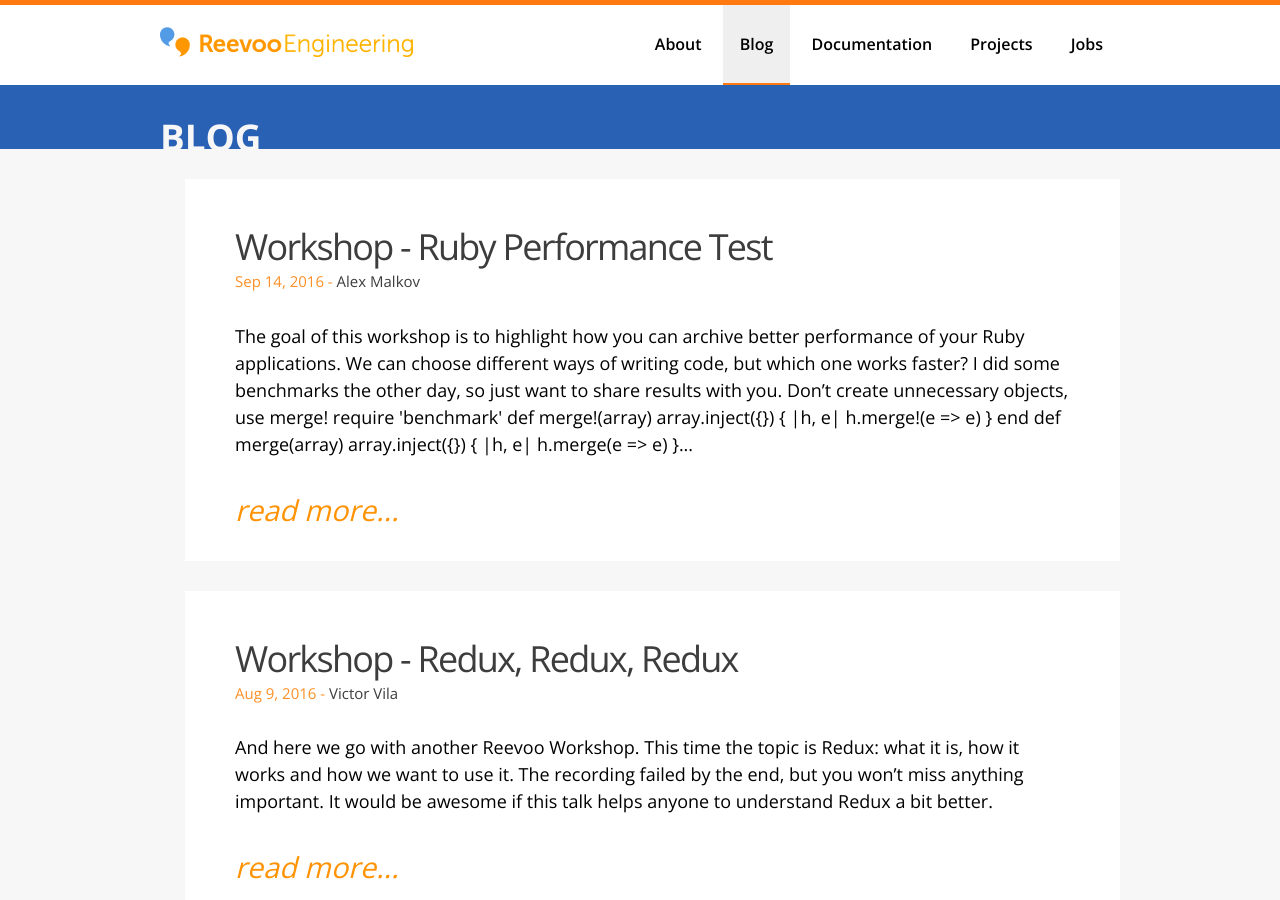
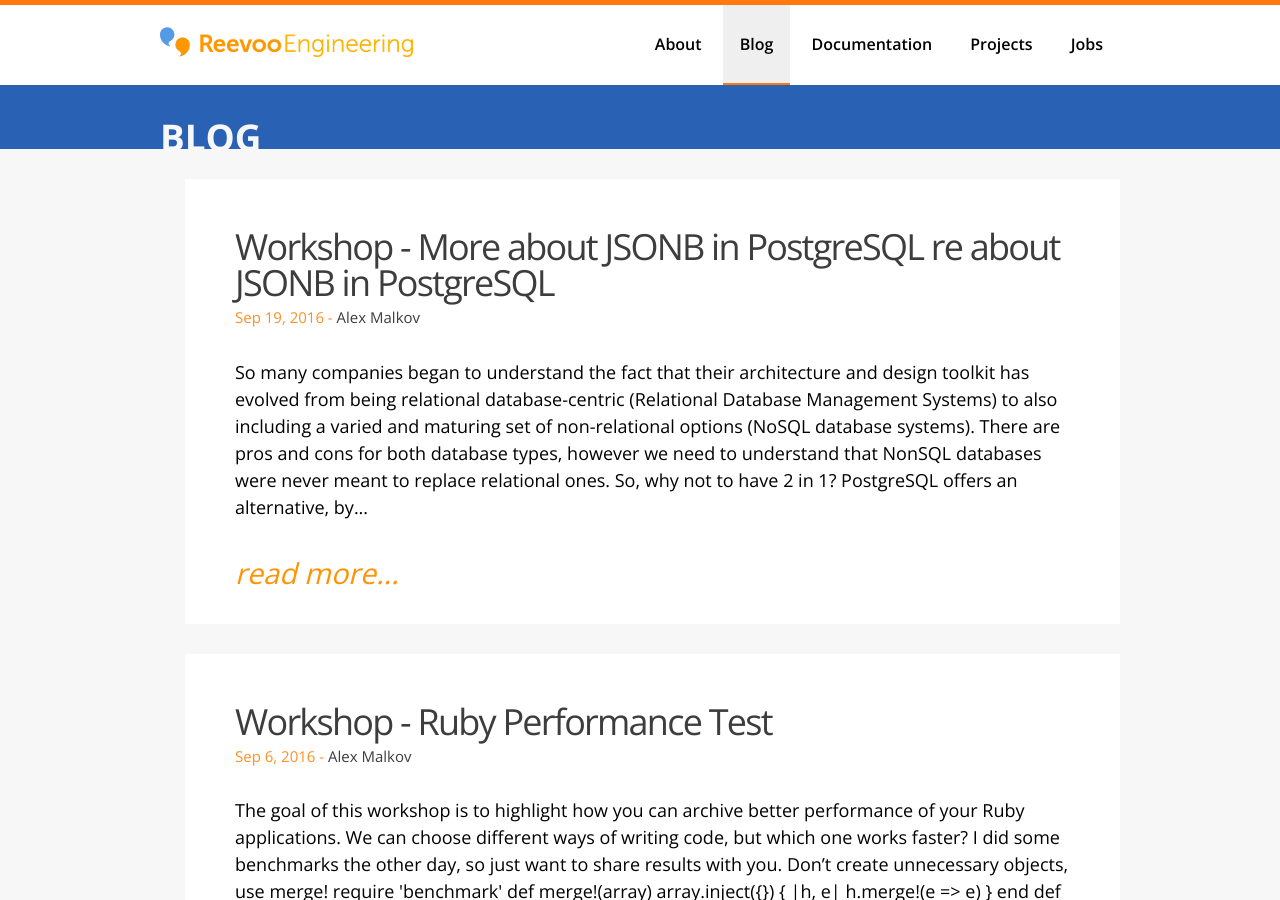
Before and after one commit to reevoo/reevoo.github.io, a Jekyll site: the page built from blog.html, in a window 1280 px wide and 900 px high. Built offline with Jekyll 4.4.1, drawn with Linux system fonts in a browser that asks for light colours; some of the changed lines change nothing that is shown.

Commit message:
add_postgresql_jsonb_workshop

```diff
--- a/_posts/2016-09-14-workshop-ruby-performance-test.md
+++ b/_posts/2016-09-06-workshop-ruby-performance-test.md
@@ -1,7 +1,7 @@
 ---
 layout: post
 title:  Workshop - Ruby Performance Test
-date:   2016-09-14 11:00
+date:   2016-09-06 11:00
 categories: blog
 navId: blog
 author: Alex Malkov
--- /dev/null
+++ b/_posts/2016-09-20-workshop-more-about-jsonb-in-postgresql.md
@@ -0,0 +1,295 @@
+---
+layout: post
+title:  Workshop - More about JSONB in PostgreSQL                                                                                                                                                                   re about JSONB in PostgreSQL
+date:   2016-09-19 13:00
+categories: blog
+navId: blog
+author: Alex Malkov
+github: amalkov
+---
+
+So many companies began to understand the fact that their architecture and design toolkit has evolved from being relational database-centric (Relational Database Management Systems) to also including a varied and maturing set of non-relational options (NoSQL database systems).
+There are pros and cons for both database types, however we need to understand that NonSQL databases were never meant to replace relational ones.
+
+So, why not to have 2 in 1?
+PostgreSQL offers an alternative, by providing special data types with a loose structure, which mimic NoSQL behavior on a RDBMS
+
+
+## Setup
+
+{% highlight bash %}
+$: createdb json_test
+$: psql json_test
+{% endhighlight %}
+
+{% highlight sql %}
+CREATE TABLE users (
+  id serial primary key,
+  jsonb_data jsonb,
+  json_data json,
+  numbers integer
+);
+\d+ users;
+{% endhighlight %}
+
+## JSONB vs JSON
+
+JSON - will store the JSON string "as is" as long as it's valid.
+JSONB - will parse it for indexing sake: trimming extra whitespace, ordering of object keys and overriding existing keys.
+
+This could mean that the JSON data has two items with the same key, but JSONB will have only one key.
+
+Therefor never store a JSON dump for debugging reason from an API call or something similar in JSONB columns.
+
+{% highlight sql %}
+INSERT INTO users(jsonb_data, json_data)
+  VALUES (
+    '{"key1": "value1", "key2": "value 2", "key2": "value 3"}',
+    '{"key1": "value1", "key2": "value 2", "key2": "value 3"}'
+  );
+{% endhighlight %}
+
+{% highlight sql %}
+select * from users;
+ id |              jsonb_data               |                        json_data                         | numbers
+----+---------------------------------------+----------------------------------------------------------+---------
+  2 | {"key1": "value1", "key2": "value 3"} | {"key1": "value1", "key2": "value 2", "key2": "value 3"} |
+{% endhighlight %}
+
+
+## When you would consider JSON/JSONB
+
+- Arbitrary attributes to an entity (you doesn't have control of the attributes)
+- Fetch isolated attributes (name/surname in our sample or card in (Trello)[https://trello.com/])
+- Maintain data that comes from an external service in the same structure and format (as JSON)
+- Avoid transforming data before returning it via your JSON API
+
+
+## No fixed data typing
+
+Be careful, json/jsonb comparisons are sensitive to data type so, for example, the jsonb values "11111" and 11111 are unequal:
+
+{% highlight sql %}
+SELECT '11111'::jsonb, '"11111"'::jsonb, '11111'::jsonb = '"11111"'::jsonb AS "isequal";
+
+  jsonb   |   jsonb    | isequal
+----------+------------+---------
+  11111   |   "11111"  | f
+{% endhighlight %}
+
+In MySQL it will return `true`
+
+{% highlight sql %}
+SELECT '11111' = 11111 ; -- true
+{% endhighlight %}
+
+
+## Filtering
+
+{% highlight sql %}
+INSERT INTO users(jsonb_data) VALUES
+('{"name": "Rob",   "surname": "Banks", "mobile": 11111, "town": "Moron"}'),
+('{"name": "May",   "surname": "Bee",   "mobile": 22222, "town": "Whynot"}'),
+('{"name": "Ken",   "surname": "Bee",   "mobile": 33333, "town": "Whynot"}'),
+('{"name": "Chris", "surname": "Cross", "mobile": 44444, "town": "Crapstone"}');
+
+SELECT jsonb_data->>'name' FROM users WHERE jsonb_data->>'town' = 'Whynot';
+{% endhighlight %}
+
+{% highlight sql %}
+ ?column?
+----------
+ May
+ Ken
+(2 rows)
+{% endhighlight %}
+
+## JSON key exist?
+
+{% highlight sql %}
+INSERT INTO users(jsonb_data) VALUES ('{"random": 555}');
+SELECT count(*) FROM users WHERE jsonb_data ? 'mobile';
+{% endhighlight %}
+
+{% highlight sql %}
+ count
+-------
+     1
+(1 row)
+{% endhighlight %}
+
+## '->>' vs '->'
+
+`->`  will return the attribute as a JSON object
+
+`->>` will return the property as integer or text (the parsed form of the attribute).
+
+## Expand Array
+
+In this case we need to use `->` instead of `->>` as we need to pass JSON object into jsonb_array_elements_text
+{% highlight sql %}
+INSERT INTO users(jsonb_data) VALUES ('{"names": ["Rob", "May", "Ken", "Chris"]}');
+SELECT jsonb_data->>'names' as names FROM users WHERE jsonb_data ? 'names';
+SELECT jsonb_array_elements_text(jsonb_data->'names') as name FROM users WHERE jsonb_data ? 'names';
+{% endhighlight %}
+Note: for 'json' type, need to use json_array_elements_text
+
+## Indexes
+
+Lets seed data first
+{% highlight sql %}
+INSERT INTO users (jsonb_data)
+SELECT ('{"rand":' || (random() * 9999)::integer || '}')::jsonb
+FROM generate_series(1, 1000000) AS x(id);
+{% endhighlight %}
+
+Here we used Series Generating Function as we don't want to seed it manually.
+
+also we need to enable timing
+{% highlight sql %}
+\timing
+{% endhighlight %}
+
+Now let's select some data
+
+{% highlight sql %}
+SELECT COUNT(*) FROM users WHERE (jsonb_data->>'rand') LIKE '%00%';
+ count
+-------
+ 18009
+(1 row)
+
+Time: 255.829 ms
+{% endhighlight %}
+
+{% highlight sql %}
+SELECT COUNT(*) FROM users WHERE (jsonb_data->>'rand')::integer>500;
+ count
+--------
+ 949626
+(1 row)
+
+Time: 389.626 ms
+{% endhighlight %}
+
+And add indexes
+
+{% highlight sql %}
+CREATE INDEX idxrand ON users ((jsonb_data->>'rand'));
+{% endhighlight %}
+
+and select it again
+
+{% highlight sql %}
+SELECT COUNT(*) FROM users WHERE (jsonb_data->>'rand') LIKE '%00%';
+ count
+-------
+ 18009
+(1 row)
+
+Time: 235.776 ms
+{% endhighlight %}
+
+{% highlight sql %}
+SELECT COUNT(*) FROM users WHERE (jsonb_data->>'rand')::integer>500;
+ count
+--------
+ 949626
+(1 row)
+
+Time: 345.102 ms
+{% endhighlight %}
+
+
+## RDBMS vs NonSQL
+
+It would be nice to check how quickly we will get the same data from integer column
+
+{% highlight sql %}
+INSERT INTO users (numbers)
+SELECT (random() * 9999)::INTEGER
+FROM generate_series(1, 1000000) AS x(id);
+{% endhighlight %}
+
+Without indexes
+
+{% highlight sql %}
+SELECT COUNT(*) FROM users WHERE numbers > 500;
+ count
+--------
+ 949796
+(1 row)
+
+Time: 223.077 ms
+{% endhighlight %}
+As expected RDBMS - faster.
+
+And with indexes...
+
+{% highlight sql %}
+CREATE INDEX idxnumbers ON users (numbers);
+SELECT COUNT(*) FROM users WHERE numbers > 500;
+ count
+--------
+ 949796
+(1 row)
+
+Time: 191.450 ms
+{% endhighlight %}
+
+
+## GIN index
+
+{% highlight sql %}
+DROP INDEX idxrand;
+CREATE INDEX idxrandgin ON users USING gin (jsonb_data);
+SELECT COUNT(*) FROM users WHERE (jsonb_data->>'rand') LIKE '%00%';
+ count
+-------
+ 18009
+(1 row)
+
+Time: 306.762 ms
+{% endhighlight %}
+
+## Be careful with data types
+
+By default it is treating field as a string, therefore by running
+we have to specify 500 as a string as well...
+end... it will double the time, GIN index wouldn't help much...
+
+{% highlight sql %}
+SELECT COUNT(*) FROM users WHERE (jsonb_data->>'rand')>'500';
+ count
+--------
+ 554835
+(1 row)
+
+Time: 955.556 ms
+{% endhighlight %}
+
+By adding index we will back to the same figures
+
+{% highlight sql %}
+DROP INDEX idxrandgin;
+CREATE INDEX idxrand ON users ((jsonb_data->>'rand'));
+SELECT COUNT(*) FROM users WHERE (jsonb_data->>'rand')>'500';
+
+ count
+--------
+ 554835
+(1 row)
+
+Time: 435.364 ms
+{% endhighlight %}
+
+## Summary
+
+Having flexibility of JSON structures within relational database is good. However we need to understand what and when we need to use.
+Queries that are simple on common data types can get tricky and difficult using the JSON one, especially when dealing with arrays of objects.
+
+
+## Thanks
+
+Big thanks to [PostgreSQL anti-patterns: Unnecessary json/hstore dynamic columns](http://blog.2ndquadrant.com/postgresql-anti-patterns-unnecessary-jsonhstore-dynamic-columns/) and
+[Unleash the Power of Storing JSON in Postgres](https://blog.codeship.com/unleash-the-power-of-storing-json-in-postgres/)
```
